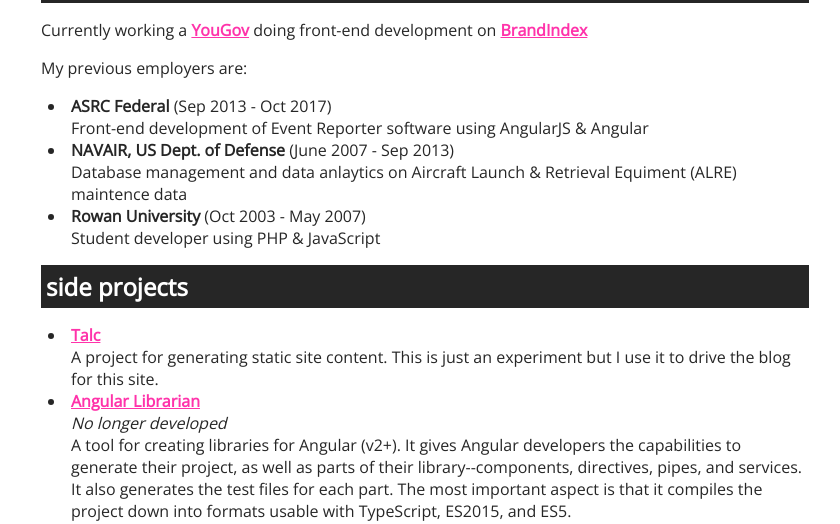
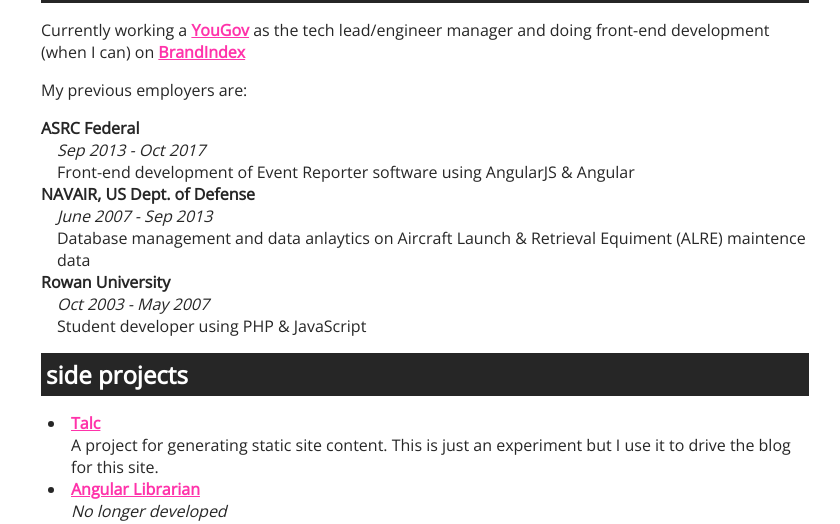
Before and after one commit to gonzofish/fehskens.com, a website: page src/index.html in a window 1280 px wide. Shown: the part 565-1089 px from the top of the page, without its empty margins (215-1055 px from the left). Drawn offline with nearby package versions, Linux system fonts and the light colour scheme.

Commit message:
Change employers from ul to dl
* Add dl/dd styling
* Add bold & italic CSS class
* Add IDs for main page sections
* Update YG position description

```diff
--- a/src/index.html
+++ b/src/index.html
@@ -39,7 +39,7 @@
             </label>
         </header>
 
-        <section>
+        <section id="contact">
             <header>
                 <h2>contact</h2>
             </header>
@@ -67,7 +67,7 @@
             </ul>
         </section>
 
-        <section>
+        <section id="work">
             <header>
                 <h2>work</h2>
             </header>
@@ -75,7 +75,7 @@
             <p>
                 Currently working a
                 <a href="https://today.yougov.com" target="_blank" title="YouGov">YouGov</a>
-                doing front-end development on
+                as the tech lead/engineer manager and doing front-end development (when I can) on
                 <a href="http://www.brandindex.com/" target="_blank" title="BrandIndex">BrandIndex</a>
             </p>
 
@@ -83,25 +83,28 @@
                 My previous employers are:
             </p>
 
-            <ul>
-                <li>
-                    <strong>ASRC Federal</strong> (Sep 2013 - Oct 2017)<br />
+            <dl>
+                <dt class="bold">ASRC Federal</dt>
+                <dd class="italic">Sep 2013 - Oct 2017</dd>
+                <dd>
                     Front-end development of Event Reporter software
                     using AngularJS & Angular
-                </li>
-                <li>
-                    <strong>NAVAIR, US Dept. of Defense</strong> (June 2007 - Sep 2013)<br />
+                </dd>
+
+                <dt class="bold">NAVAIR, US Dept. of Defense</dt>
+                <dd class="italic">June 2007 - Sep 2013</dd>
+                <dd>
                     Database management and data anlaytics on Aircraft Launch &
                     Retrieval Equiment (ALRE) maintence data
-                </li>
-                <li>
-                    <strong>Rowan University</strong> (Oct 2003 - May 2007)<br />
-                    Student developer using PHP & JavaScript
-                </li>
-            </ul>
+                </dd>
+
+                <dt class="bold">Rowan University</dt>
+                <dd class="italic">Oct 2003 - May 2007</dd>
+                <dd>Student developer using PHP & JavaScript</dd>
+            </dl>
         </section>
 
-        <section>
+        <section id="projects">
             <header>
                 <h2>side projects</h2>
             </header>
@@ -150,7 +153,7 @@
             </ul>
         </section>
 
-        <section>
+        <section id="writing">
             <header>
                 <h2>writings</h2>
             </header>
@@ -205,7 +208,7 @@
             </ul>
         </section>
 
-        <section>
+        <section id="skills">
             <header>
                 <h2>skills</h2>
             </header>
@@ -312,7 +315,7 @@
             </ul>
         </section>
 
-        <section>
+        <section id="education">
             <header>
                 <h2>education</h2>
             </header>
--- a/src/styles/main.css
+++ b/src/styles/main.css
@@ -34,6 +34,11 @@
   margin: 0 auto;
   padding-left: 5px;
   padding-top: 5px;
+}
+
+dl > dd {
+  margin-inline-start: 1em;
+  margin-left: 1em;
 }
 
 header.header {
@@ -219,6 +224,13 @@
   text-align: end;
 }
 
+.bold {
+  font-weight: bold;
+}
+.italic {
+  font-style: italic;
+}
+
 @media (max-width: 599px) {
   .content {
     padding: 1em;
```
